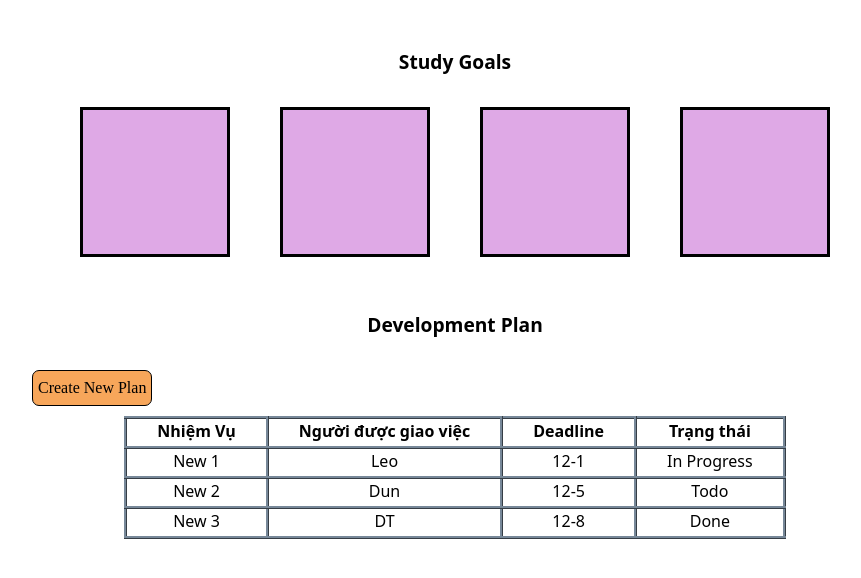
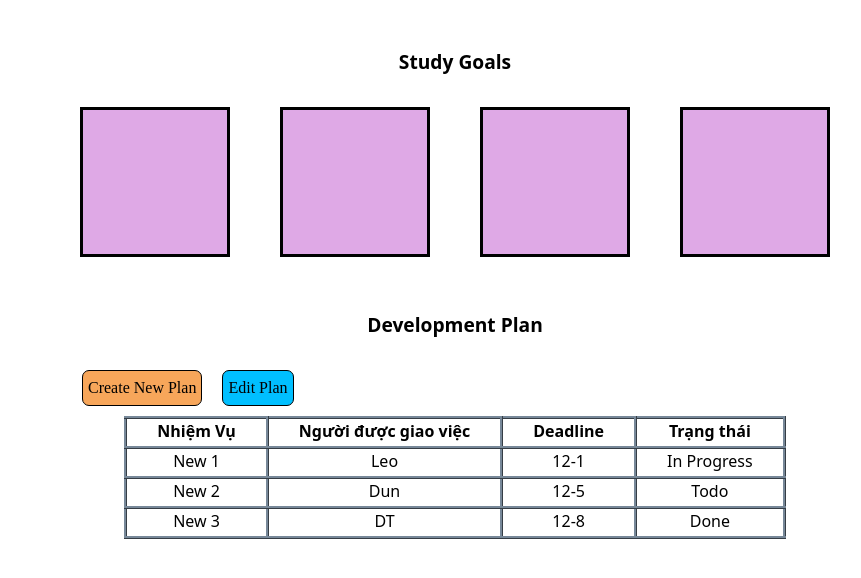
Before and after one commit to Dun2901/Study-Planner-Project, a React (Create React App) app: page / in a window 1280 px wide. Shown: the top 578 px of the page, without its empty margins (185-1046 px from the left). Built offline with nearby package versions, Linux system fonts and the light colour scheme.

Commit message:
Add "Edit Plan" button and margins

```diff
--- a/src/components/Development Plan/dev-plan.css
+++ b/src/components/Development Plan/dev-plan.css
@@ -23,5 +23,14 @@ body {
     border-radius: 7px;
     border-width: 1px;
     font-family: cursive;
-    margin-bottom: 10px;
+    margin: 0px 0px 10px 50px;
 }
+.edit-button {
+    background-color: #00bfff;
+    padding: 5px 5px 5px 5px;
+    border-color: black;
+    border-radius: 7px;
+    border-width: 1px;
+    font-family: cursive;
+    margin: 0px 0px 10px 20px;
+}
--- a/src/components/Development Plan/dev-plan.js
+++ b/src/components/Development Plan/dev-plan.js
@@ -12,7 +12,11 @@ function DevPlan() {
     return (
         <div>
           <div className="title">Development Plan</div>
-          <button class="create-button" onclick={"addRow()"}>Create New Plan</button>
+          <div>
+            <button className="create-button" onclick={"addRow()"}>Create New Plan</button>
+            <button className="edit-button">Edit Plan</button>
+          </div>
+
           <body>
             <table id="devPlan">
               <thead>
```
